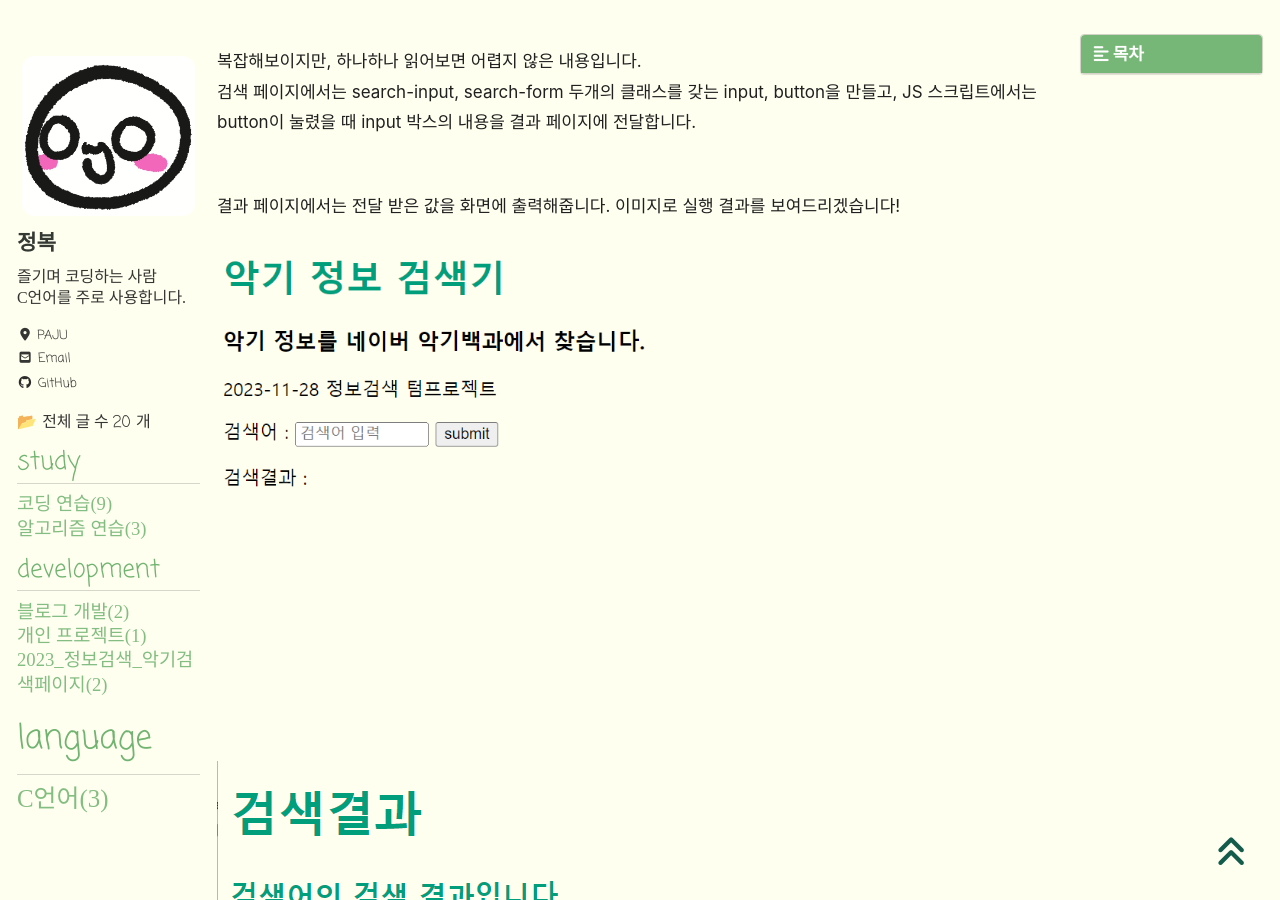
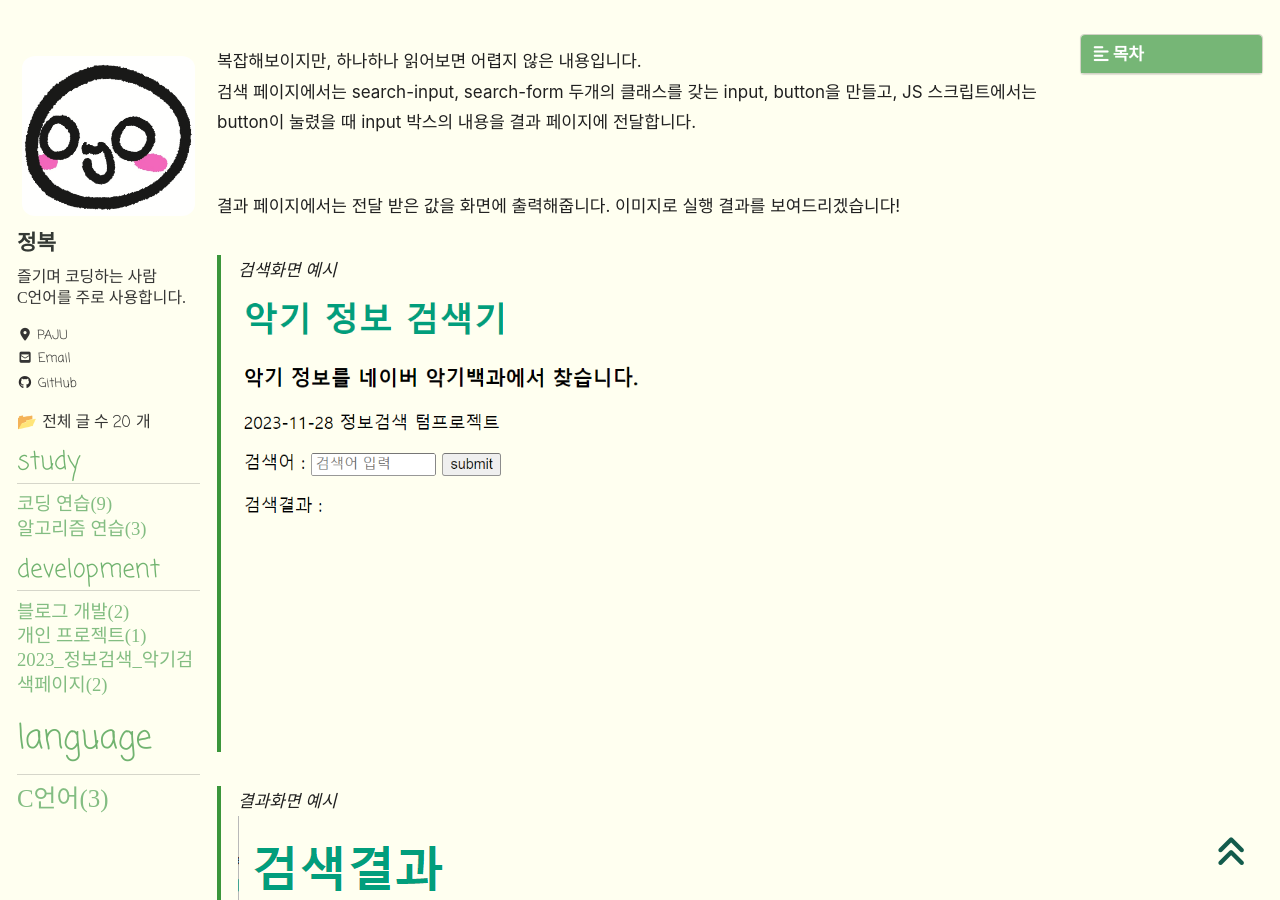
Before and after one commit to JBL28/jbl28.github.io, a Jekyll site: the page built from _posts/Ir/2023-11-27-01. href로 정보 주고받기.md, in a window 1280 px wide and 900 px high, scrolled down 2877 px. Built offline with Jekyll 4.4.1, drawn with Linux system fonts in a browser that asks for light colours; cached includes are drawn as plain includes; nearby versions of some CDN libraries; some web fonts are replaced; comment, search, counter and statistics services are not loaded.

Commit message:
Update 2023-11-27-01. href로 정보 주고받기.md

```diff
--- a/_posts/Ir/2023-11-27-01. href로 정보 주고받기.md
+++ b/_posts/Ir/2023-11-27-01. href로 정보 주고받기.md
@@ -116,10 +116,11 @@ returnQuery();
 
 결과 페이지에서는 전달 받은 값을 화면에 출력해줍니다.
 이미지로 실행 결과를 보여드리겠습니다!
+> 검색화면 예시
+>![검색화면](/assets/images/Ir/01/검색화면.png "검색 화면 예시")<br><br>
 
-![검색화면](/assets/images/Ir/01/검색화면.png "검색 화면 예시")<br><br>
-
-![결과화면](/assets/images/Ir/01/결과화면.png "결과 화면 예시")<br><br>
+>결과화면 예시
+>![결과화면](/assets/images/Ir/01/결과화면.png "결과 화면 예시")<br><br>
 
 정상적으로 값을 주고받았습니다!<br>
 다음 포스트에서는 데이터를 크롤링하는 기능을 구현하겠습니다!<br><br>
```
